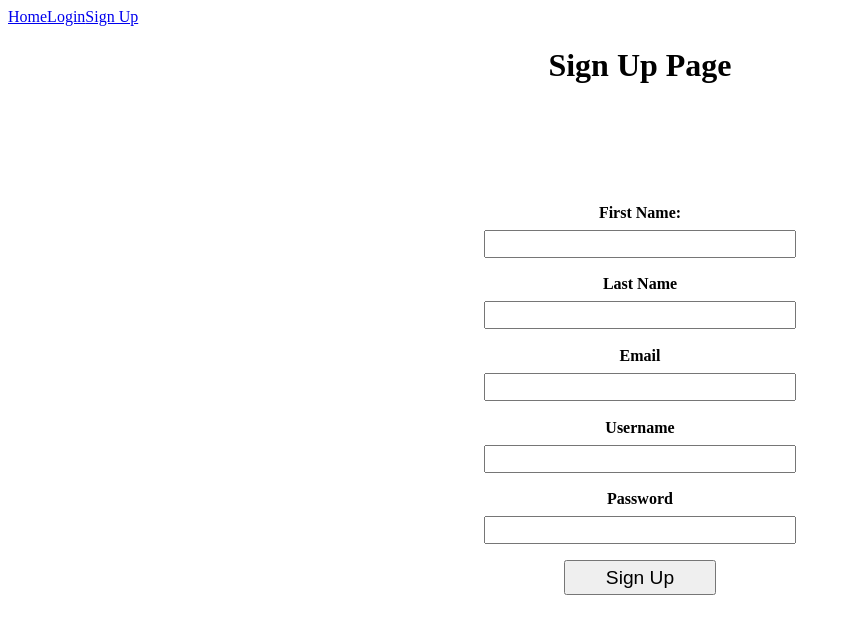
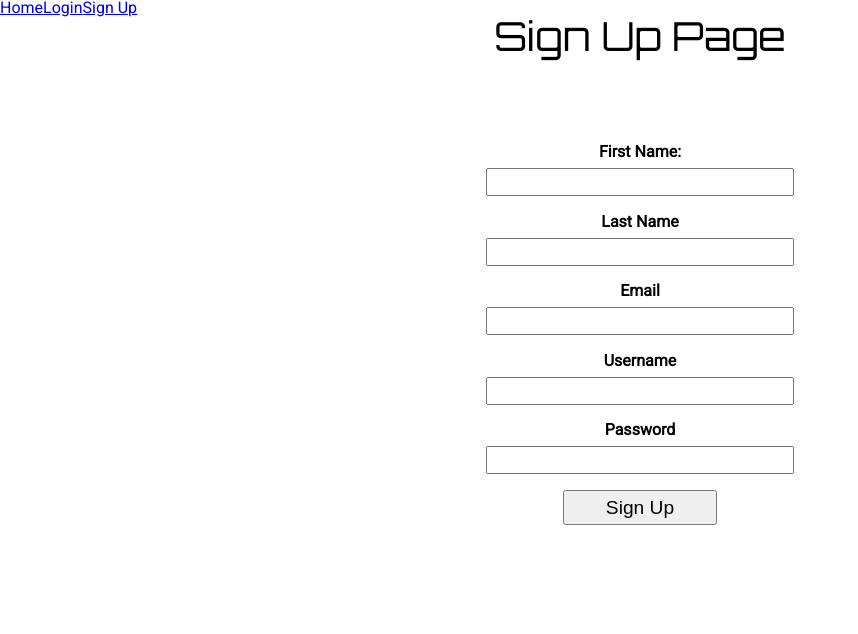
Before and after one commit to bw-virtual-reality-1/React, a React (Create React App) app in the folder client/: page /signup in a window 1280 px wide. Shown: the top 634 px of the page, without its empty margins (0-858 px from the left). Built offline with nearby package versions, Linux system fonts and the light colour scheme.

Commit message:
fonts added

```diff
--- a/client/public/index.html
+++ b/client/public/index.html
@@ -24,6 +24,10 @@
       work correctly both with client-side routing and a non-root public URL.
       Learn how to configure a non-root public URL by running `npm run build`.
     -->
+    <link
+      href="https://fonts.googleapis.com/css2?family=Orbitron&family=Roboto&family=Russo+One&display=swap"
+      rel="stylesheet"
+    />
     <title>React App</title>
   </head>
   <body>
--- a/client/src/App.css
+++ b/client/src/App.css
@@ -1,3 +1,150 @@
-.App {
-  text-align: center;
+/* http://meyerweb.com/eric/tools/css/reset/
+   v2.0 | 20110126
+   License: none (public domain)
+*/
+
+html,
+body,
+div,
+span,
+applet,
+object,
+iframe,
+h1,
+h2,
+h3,
+h4,
+h5,
+h6,
+p,
+blockquote,
+pre,
+a,
+abbr,
+acronym,
+address,
+big,
+cite,
+code,
+del,
+dfn,
+em,
+img,
+ins,
+kbd,
+q,
+s,
+samp,
+small,
+strike,
+strong,
+sub,
+sup,
+tt,
+var,
+b,
+u,
+i,
+center,
+dl,
+dt,
+dd,
+ol,
+ul,
+li,
+fieldset,
+form,
+label,
+legend,
+table,
+caption,
+tbody,
+tfoot,
+thead,
+tr,
+th,
+td,
+article,
+aside,
+canvas,
+details,
+embed,
+figure,
+figcaption,
+footer,
+header,
+hgroup,
+menu,
+nav,
+output,
+ruby,
+section,
+summary,
+time,
+mark,
+audio,
+video {
+  margin: 0;
+  padding: 0;
+  border: 0;
+  font-size: 100%;
+  font: inherit;
+  vertical-align: baseline;
 }
+/* HTML5 display-role reset for older browsers */
+article,
+aside,
+details,
+figcaption,
+figure,
+footer,
+header,
+hgroup,
+menu,
+nav,
+section {
+  display: block;
+}
+body {
+  line-height: 1;
+}
+ol,
+ul {
+  list-style: none;
+}
+blockquote,
+q {
+  quotes: none;
+}
+blockquote:before,
+blockquote:after,
+q:before,
+q:after {
+  content: "";
+  content: none;
+}
+table {
+  border-collapse: collapse;
+  border-spacing: 0;
+}
+/* Custom styles */
+* {
+  box-sizing: border-box;
+  font-size: 62.5%;
+}
+
+body {
+  /*  */
+  font-family: "Roboto", sans-serif;
+  /* ; */
+}
+
+h1 {
+  font-family: "Orbitron", sans-serif;
+  font-size: 2.5rem;
+}
+
+h2 {
+  font-family: "Russo One", sans-serif;
+  font-size: 2rem;
+}
--- a/client/src/App.js
+++ b/client/src/App.js
@@ -1,5 +1,7 @@
 import React from "react";
 import { BrowserRouter as Router, Switch, Route } from "react-router-dom";
+
+import "./App.css";
 
 import Navbar from "./components/Navigation";
 import Login from "./components/Login";
--- a/client/src/components/Style.js
+++ b/client/src/components/Style.js
@@ -1,7 +1,6 @@
 import styled from "styled-components";
 
 const StyledLogin = styled.div`
-  font-family: serif;
   display: flex;
   flex-flow: column wrap;
   align-items: center;
@@ -40,7 +39,6 @@
 `;
 
 const SignUpStyled = styled.div`
-  font-family: serif;
   display: flex;
   flex-flow: column wrap;
   align-items: center;
```
